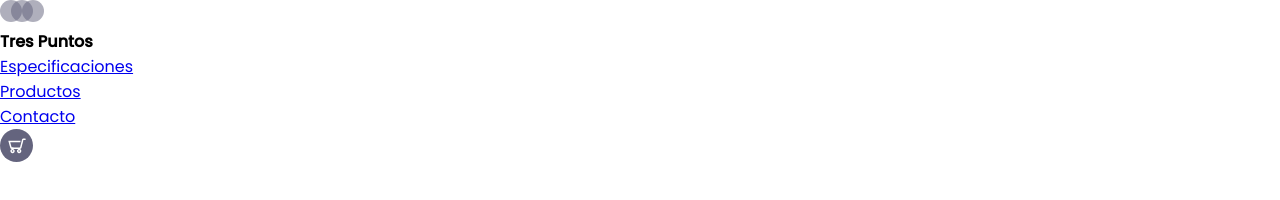
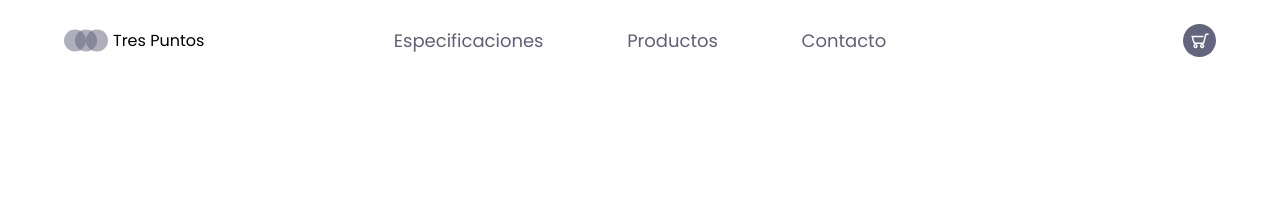
Before and after one commit to cesarmdq/landing-demo, a plain HTML site: page index.html in a window 1280 px wide. Drawn offline with Linux system fonts and the light colour scheme.

Commit message:
estilos header

```diff
--- a/index.html
+++ b/index.html
@@ -16,7 +16,7 @@
     <header>
       <div class="logo-container">
         <img src="/img/logo.svg" alt="logo" />
-        <h4>Tres Puntos</h4>
+        <h4 class="logo">Tres Puntos</h4>
       </div>
       <nav>
         <ul class="nav-links">
--- a/style.css
+++ b/style.css
@@ -6,3 +6,38 @@
 body {
   font-family: "Poppins", sans-serif;
 }
+header {
+  display: flex;
+  width: 90%;
+  height: 10vh;
+  margin: auto;
+  align-items: center;
+}
+.logo-container,
+.nav-links,
+.cart {
+  display: flex;
+}
+.logo-container {
+  flex: 1;
+}
+.logo {
+  font-weight: 400;
+  margin: 5px;
+}
+nav {
+  flex: 2;
+}
+.nav-links {
+  justify-content: space-around;
+  list-style: none;
+}
+.nav-link {
+  color: #5f5f79;
+  font-size: 18px;
+  text-decoration: none;
+}
+.cart {
+  flex: 1;
+  justify-content: flex-end;
+}
```
